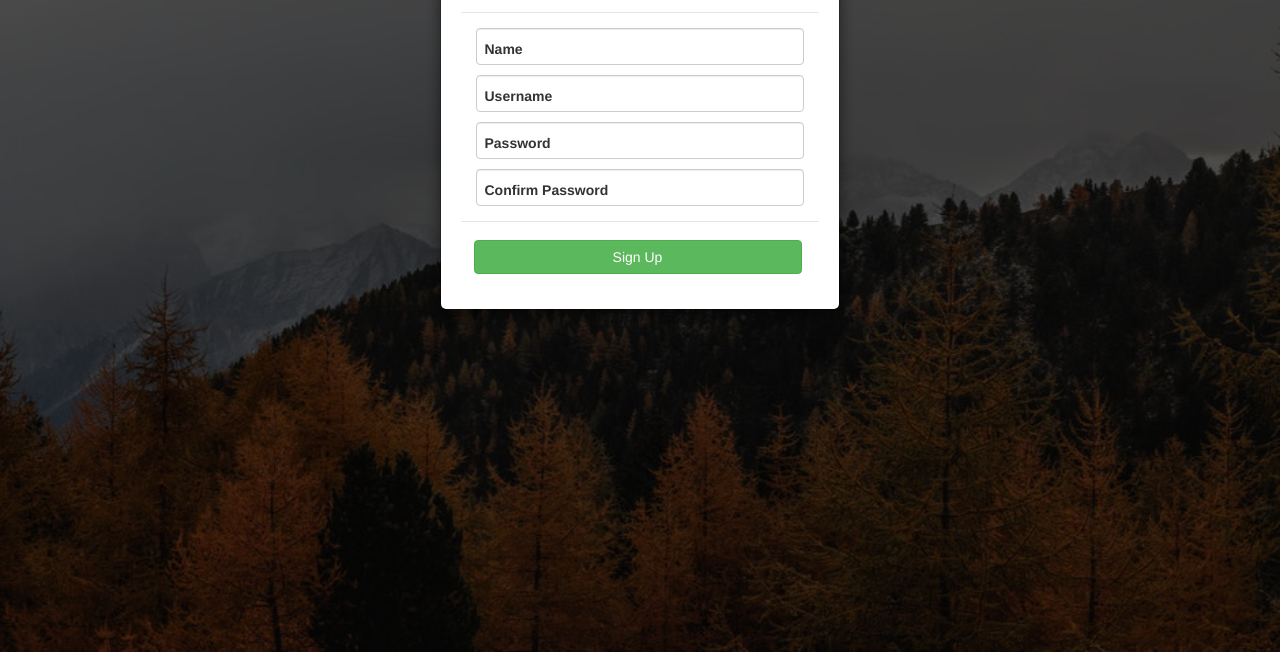
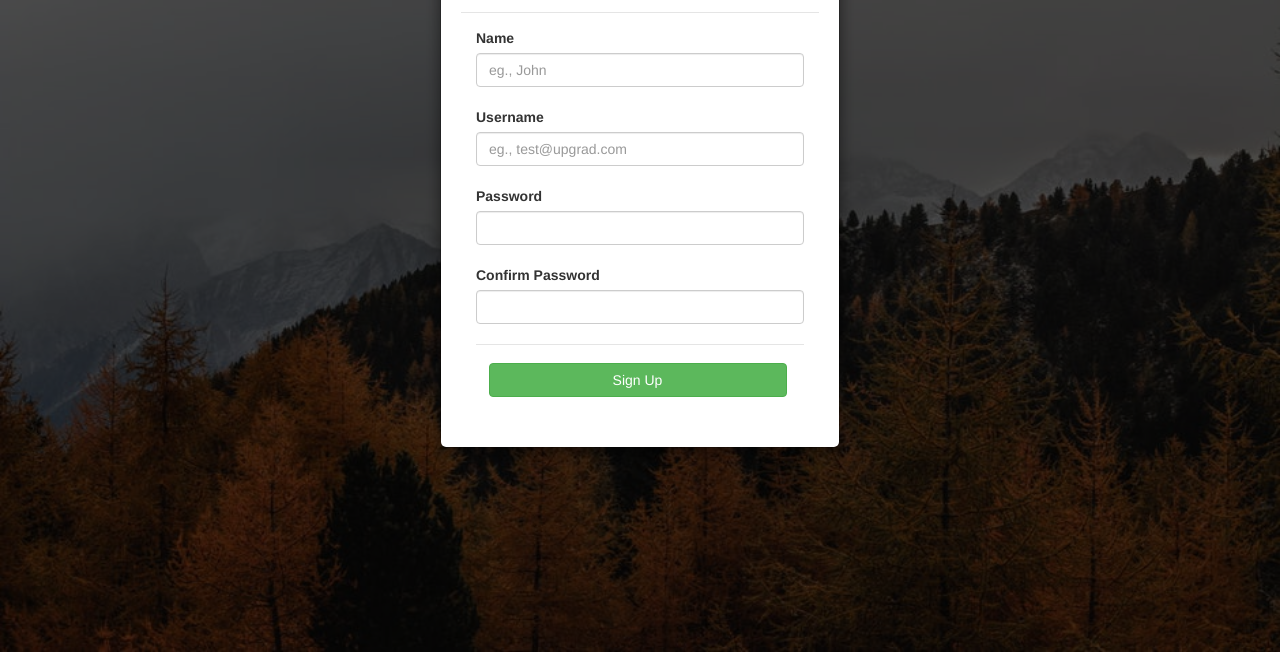
Before and after one commit to Mikita1012/Scribbler, a website: page index.html in a window 1280 px wide. Both pictures are taken after a click on the button "Sign Up". Shown: the part 148-800 px from the top of the page. Drawn offline with nearby package versions, Linux system fonts and the light colour scheme; a web font is replaced by a local one.

Commit message:
Complete Code had forgotten to push

```diff
--- a/index.html
+++ b/index.html
@@ -51,7 +51,7 @@
                     <h3 class="modal-title modalHeading" id="signUpModalLabel">Get Started</h3>
                     <button type="button" class="btn-close" data-dismiss="modal" aria-label="Close"></button>
                 </div>
-                <div class="modal-body">
+                <!-- <div class="modal-body">
                     <form action="submit">
                         <div class="form-floating mb-3">
                             <input type="text" class="form-control" name="name" id="floatingInput" placeholder="Name"
@@ -75,16 +75,30 @@
                         </div>
 
                     </form>
-                </div>
-                <div class="modal-footer">
-                    <button type="submit" class="btn btn-success btn-md col-12 center">Sign Up</button>
+                </div> -->
+                <div class="modal-body">
+                    <form>
+                        <!-- <h1>Signup Page <a href="login.html" class="loginHeading">or Login</a></h1> -->
+                        <label class="form-label">Name</label>
+                        <input class="form-control"  type="text" placeholder="eg., John" required> <br/>
+                        <label class="form-label">Username</label>
+                        <input class="form-control" type="text" placeholder="eg., test@upgrad.com" required> <br/>
+                        <label class="form-label" id="password" >Password</label>
+                        <input class="form-control" type="password" required> <br/>
+                        <label class="form-label">Confirm Password</label>
+                        <input class="form-control" type="password" required> <br/>
+
+                        <div class="modal-footer">
+                            <button type="submit" class="btn btn-success btn-md col-12 center">Sign Up</button>
+                        </div>
+                    </form>
                 </div>
             </div>
         </div>
     </div>
 
     <!-- SIGN IN MODAL -->
-    <div class="modal fade" id="signInModal" data-backdrop="static" data-keyboard="false" tabindex="-1"
+    <div class="modal fade" id="signInModal" data-keyboard="false" tabindex="-1"
         aria-labelledby="signInModalLabel" aria-hidden="true">
         <div class="modal-dialog">
             <div class="modal-content">
@@ -93,17 +107,11 @@
                     <button type="button" class="btn-close" data-dismiss="modal" aria-label="Close"></button>
                 </div>
                 <div class="modal-body">
-                    <form action="">
-                        <div class="form-floating mb-3">
-                            <input type="text" class="form-control" name="username" id="floatingInput"
-                                placeholder="Username" required />
-                            <label for="floatingInput">Username</label>
-                        </div>
-                        <div class="form-floating mb-3">
-                            <input type="password" class="form-control" name="password" id="floatingInput"
-                                placeholder="Password" required />
-                            <label for="floatingInput">Password</label>
-                        </div>
+                    <form>
+                        <label class="form-label">Username</label>
+                        <input class="form-control" type="text" placeholder="eg., John_10" required> <br/>
+                        <label class="form-label" id="password" >Password</label>
+                        <input class="form-control" type="password" required> <br/>
                     </form>
                 </div>
                 <div class="modal-footer">
```
